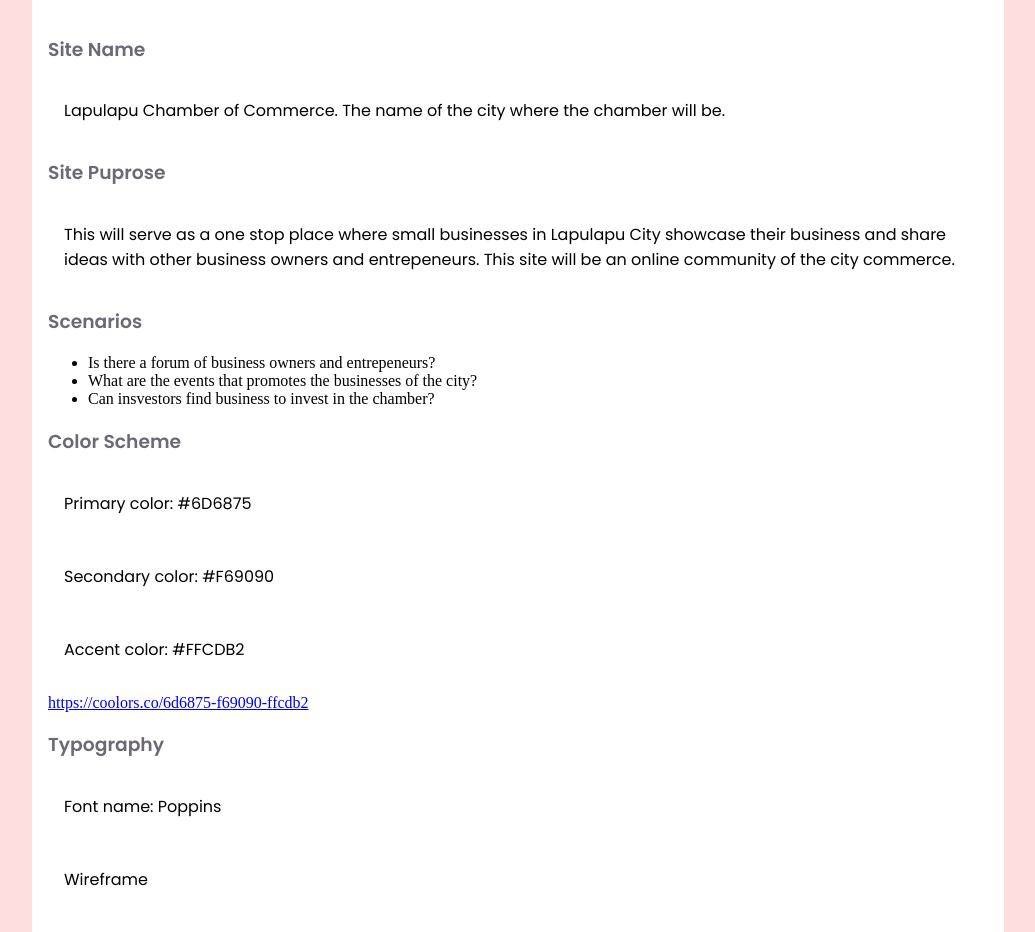
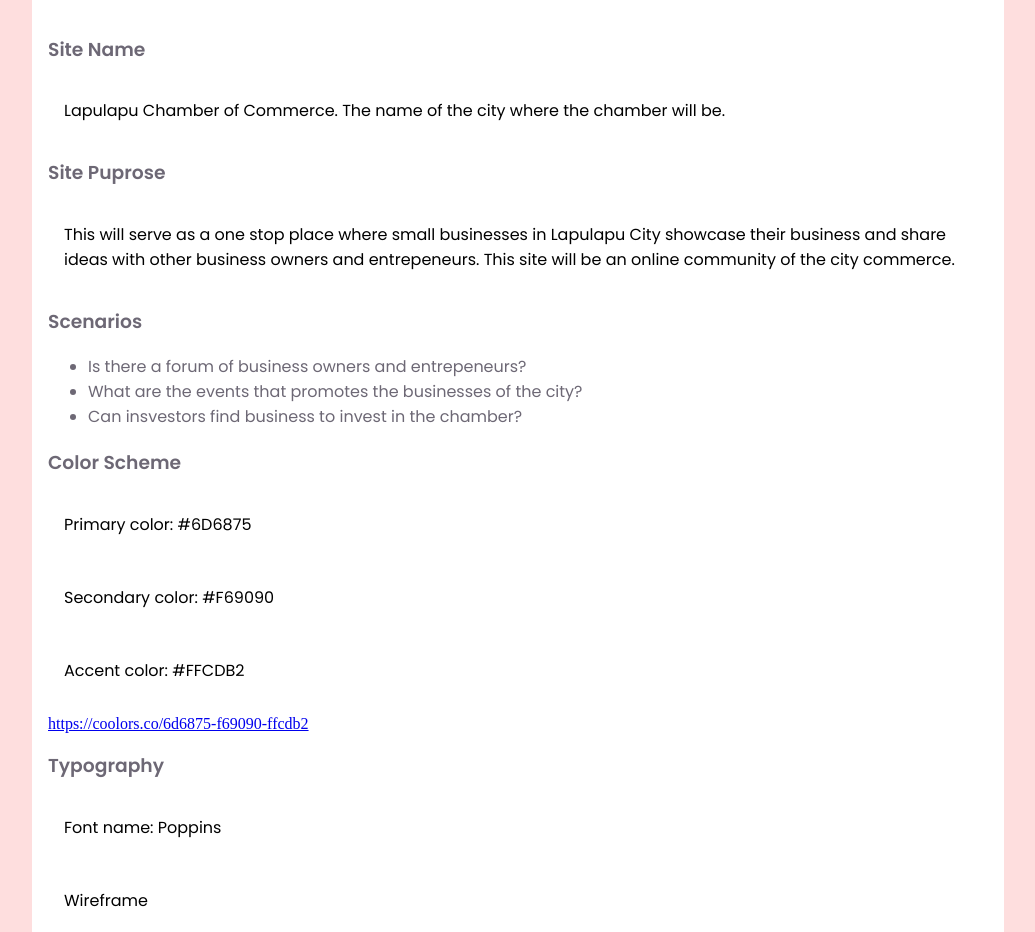
Before and after one commit to makimardz/wdd230, a plain HTML site: page week01/chamber-site-plan.html in a window 1280 px wide. Shown: the top 932 px of the page, without its empty margins (122-1157 px from the left). Drawn offline with nearby package versions, Linux system fonts and the light colour scheme.

Commit message:
css update

```diff
--- a/week01/styles/chamber.css
+++ b/week01/styles/chamber.css
@@ -34,7 +34,7 @@ body {
     padding: 1em;
 }
 
-h1, h2, h3, h4, h5, h6 {
+h1, h2, h3, h4, h5, h6, ul {
     font-family: var(--heading-font);
     color: var(--headline-color-on-white);
 }
```
